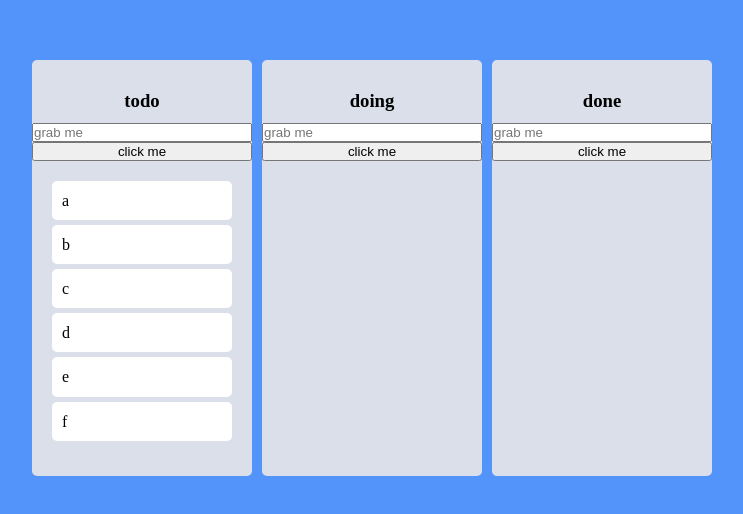
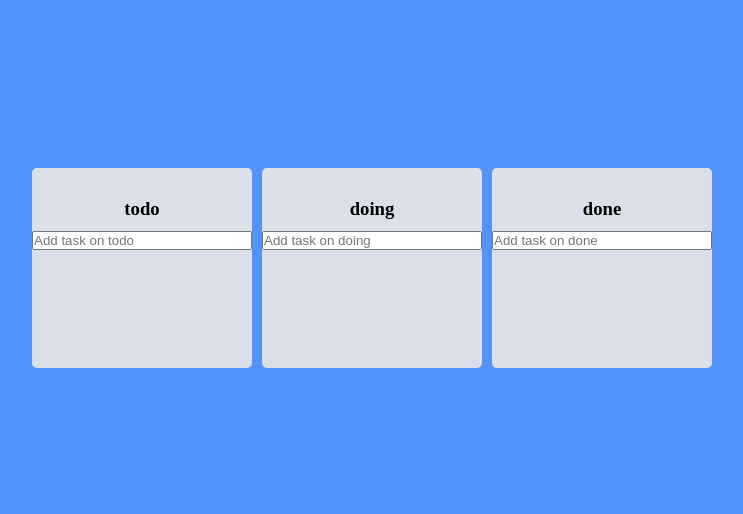
Before and after one commit to n0hack/tech-stacks, a React (Create React App) app in the folder 2022/react-beautiful-dnd/tutorial/: page / in a window 1280 px wide. Shown: the part 132-646 px from the top of the page, without its empty margins (268-1011 px from the left). Built offline with nearby package versions, Linux system fonts and the light colour scheme.

Commit message:
react-hook-form + task objects

```diff
--- a/2022/react-beautiful-dnd/package.json
+++ b/2022/react-beautiful-dnd/package.json
@@ -1,5 +1,6 @@
 {
   "dependencies": {
+    "react-hook-form": "^7.31.2",
     "recoil": "^0.7.3-alpha.2"
   }
 }
--- a/2022/react-beautiful-dnd/tutorial/src/atoms.ts
+++ b/2022/react-beautiful-dnd/tutorial/src/atoms.ts
@@ -1,10 +1,19 @@
 import { atom } from 'recoil';
 
+export interface ITodo {
+  id: number;
+  text: string;
+}
+
 interface ITodoState {
-  [key: string]: string[];
+  [key: string]: ITodo[];
 }
 
 export const todoState = atom<ITodoState>({
   key: 'todo',
-  default: { todo: ['a', 'b', 'c', 'd', 'e', 'f'], doing: [], done: [] },
+  default: {
+    todo: [],
+    doing: [],
+    done: [],
+  },
 });
--- a/2022/react-beautiful-dnd/tutorial/src/components/Board.tsx
+++ b/2022/react-beautiful-dnd/tutorial/src/components/Board.tsx
@@ -1,7 +1,9 @@
+import { useForm } from 'react-hook-form';
 import React, { useRef } from 'react';
 import { Droppable } from 'react-beautiful-dnd';
 import styled from 'styled-components';
 import DragabbleCard from './DragabbleCard';
+import { ITodo } from '../atoms';
 
 const Wrapper = styled.div`
   min-height: 200px;
@@ -36,20 +38,36 @@
 `;
 
 interface IBoardProps {
-  todos: string[];
+  todos: ITodo[];
   boardId: string;
 }
 
+const Form = styled.form`
+  width: 100%;
+  input {
+    width: 100%;
+  }
+`;
+
+interface IForm {
+  todo: string;
+}
+
 const Board = ({ todos, boardId }: IBoardProps) => {
-  const inputRef = useRef<HTMLInputElement>(null);
-  const onClick = () => {
-    console.log(inputRef.current?.value);
+  const { register, setValue, handleSubmit } = useForm<IForm>();
+  const onValid = ({ todo }: IForm) => {
+    setValue('todo', '');
   };
   return (
     <Wrapper>
       <Title>{boardId}</Title>
-      <input ref={inputRef} type="text" placeholder="grab me" />
-      <button onClick={onClick}>click me</button>
+      <Form onSubmit={handleSubmit(onValid)}>
+        <input
+          {...register('todo', { required: true })}
+          type="text"
+          placeholder={`Add task on ${boardId}`}
+        />
+      </Form>
       <Droppable droppableId={boardId}>
         {(provided, snapshot) => (
           <Area
@@ -59,7 +77,12 @@
             {...provided.droppableProps}
           >
             {todos.map((todo, index) => (
-              <DragabbleCard key={todo} index={index} todo={todo} />
+              <DragabbleCard
+                key={todo.id}
+                index={index}
+                todoId={todo.id}
+                todoText={todo.text}
+              />
             ))}
             {provided.placeholder}
           </Area>
--- a/2022/react-beautiful-dnd/tutorial/src/components/DragabbleCard.tsx
+++ b/2022/react-beautiful-dnd/tutorial/src/components/DragabbleCard.tsx
@@ -13,13 +13,14 @@
 `;
 
 interface IDragabbleCardProps {
-  todo: string;
+  todoId: number;
+  todoText: string;
   index: number;
 }
 
-const DragabbleCard = ({ todo, index }: IDragabbleCardProps) => {
+const DragabbleCard = ({ todoId, todoText, index }: IDragabbleCardProps) => {
   return (
-    <Draggable draggableId={todo} index={index} key={todo}>
+    <Draggable draggableId={todoId + ''} index={index} key={todoId}>
       {(provided, snapshot) => (
         <Card
           isDragging={snapshot.isDragging}
@@ -27,7 +28,7 @@
           {...provided.draggableProps}
           {...provided.dragHandleProps}
         >
-          {todo}
+          {todoText}
         </Card>
       )}
     </Draggable>
```
Also changed, not shown: 1 other file (tests, documents, lock files or other folders).
